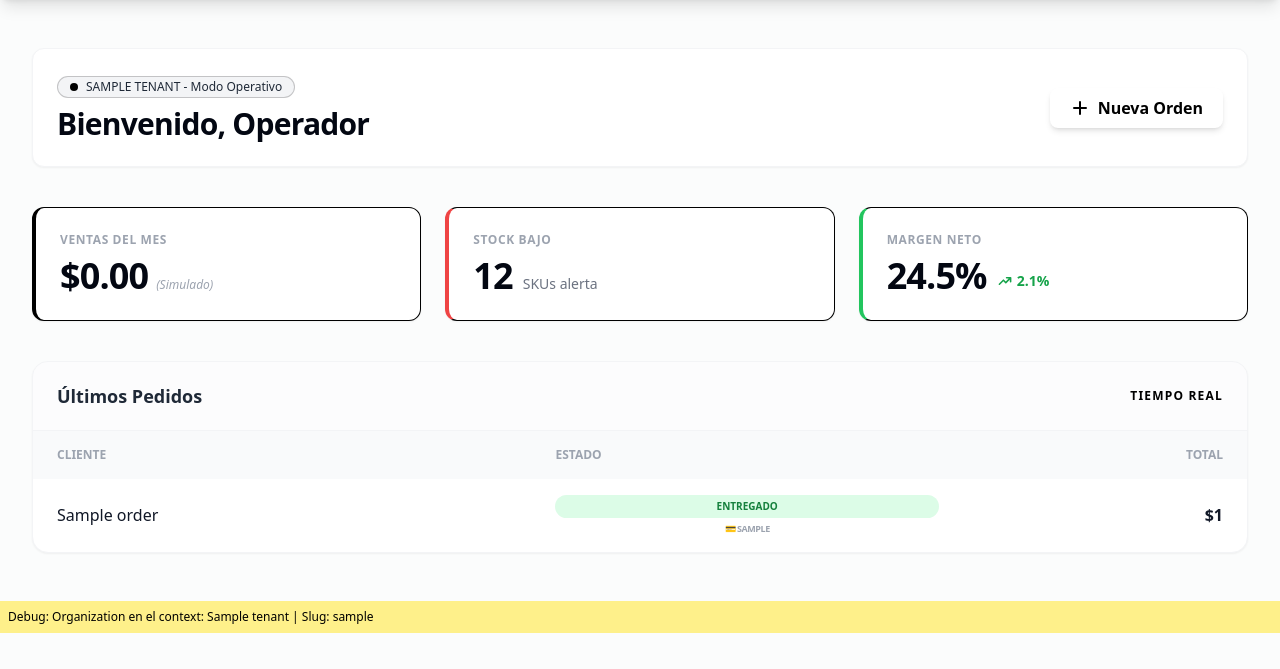
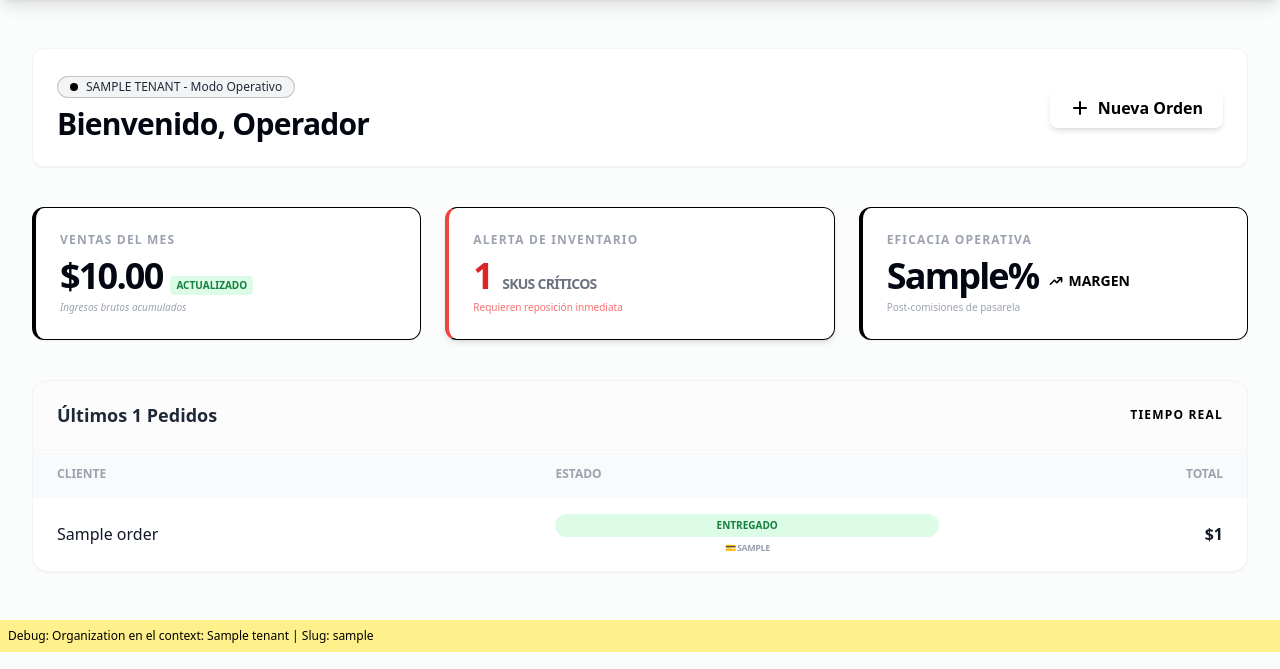
Before and after one commit to Sublian/nexus-oms-django, a Django app: template src/interfaces/web/templates/pages/dashboard_home.html in a window 1280 px wide. Shown: the part 81-750 px from the top of the page. Run offline with Django 5.2, Linux system fonts and the light colour scheme; the template is opened without the code that fills it: most values are stand-ins (such as "Sample title", 1, 10 or a date in 2020); grey boxes marked "Sample" are stand-in pictures; some libraries are stand-ins or nearby versions.

Commit message:
feat: live dashboard metrics
Replaced static cards with real-time data for Monthly Sales, Low Stock Alerts, and Net Margin calculation.

```diff
--- a/src/interfaces/web/templates/pages/dashboard_home.html
+++ b/src/interfaces/web/templates/pages/dashboard_home.html
@@ -18,40 +18,46 @@
     </button>
 </div>
 
+<!-- Segmento de tarjetas -->
 <div class="grid grid-cols-1 md:grid-cols-3 gap-6 mb-10">
+
     <div class="card-tenant">
-        <p class="text-xs text-gray-400 font-semibold uppercase tracking-wider">Ventas del Mes</p>
-        <div class="flex items-baseline mt-2">
-            <p class="text-4xl font-extrabold text-gray-950 tracking-tight">$0.00</p>
-            <span class="ml-2 text-xs text-gray-400 font-normal italic">(Simulado)</span>
+        <p class="text-xs text-gray-400 font-black uppercase tracking-widest">Ventas del Mes</p>
+        <div class="flex items-baseline mt-2 gap-2">
+            <p class="text-4xl font-black text-gray-950 tracking-tighter">${{ monthly_sales|floatformat:2 }}</p>
+            <span class="text-[10px] px-1.5 py-0.5 bg-green-100 text-green-700 rounded font-bold uppercase">Actualizado</span>
         </div>
+        <p class="text-[10px] text-gray-400 mt-1 italic">Ingresos brutos acumulados</p>
     </div>
 
-    <div class="card-tenant !border-l-red-500">
-        <p class="text-xs text-gray-400 font-semibold uppercase tracking-wider">STOCK BAJO</p>
+    <div class="card-tenant !border-l-red-500 shadow-md">
+        <p class="text-xs text-gray-400 font-black uppercase tracking-widest">Alerta de Inventario</p>
         <div class="flex items-baseline mt-2">
-            <p class="text-4xl font-extrabold text-gray-950 tracking-tight">12</p>
-            <span class="ml-2.5 text-sm text-gray-500 font-medium">SKUs alerta</span>
+            <p class="text-4xl font-black text-red-600 tracking-tighter">{{ low_stock_count }}</p>
+            <span class="ml-2.5 text-sm text-gray-500 font-bold uppercase tracking-tighter">SKUs Críticos</span>
         </div>
+        <p class="text-[10px] text-red-400 mt-1 font-medium">Requieren reposición inmediata</p>
     </div>
 
-    <div class="card-tenant !border-l-green-500">
-        <p class="text-xs text-gray-400 font-semibold uppercase tracking-wider">MARGEN NETO</p>
+    <div class="card-tenant !border-l-tenant-primary">
+        <p class="text-xs text-gray-400 font-black uppercase tracking-widest">Eficacia Operativa</p>
         <div class="flex items-baseline mt-2">
-            <p class="text-4xl font-extrabold text-gray-950 tracking-tight">24.5%</p>
-            <span class="ml-2.5 text-sm text-green-600 font-semibold flex items-center gap-1">
+            <p class="text-4xl font-black text-gray-950 tracking-tighter">{{ net_margin }}%</p>
+            <span class="ml-2.5 text-sm text-tenant-primary font-bold flex items-center gap-1">
                 <svg xmlns="http://www.w3.org/2000/svg" class="h-4 w-4" viewBox="0 0 20 20" fill="currentColor">
                     <path fill-rule="evenodd" d="M12 7a1 1 0 110-2h5a1 1 0 011 1v5a1 1 0 11-2 0V8.414l-4.293 4.293a1 1 0 01-1.414 0L8 10.414l-4.293 4.293a1 1 0 01-1.414-1.414l5-5a1 1 0 011.414 0L11 10.586 14.586 7H12z" clip-rule="evenodd" />
                 </svg>
-                2.1%
+                MARGEN
             </span>
         </div>
+        <p class="text-[10px] text-gray-400 mt-1">Post-comisiones de pasarela</p>
     </div>
 </div>
 
+<!-- Segmento ultimos pedidos con modal de detalle al hacer click -->
 <div class="bg-white rounded-2xl shadow-sm border border-gray-100 overflow-hidden">
     <div class="px-6 py-5 border-b border-gray-100 bg-gray-50/50 flex justify-between items-center">
-        <h3 class="font-bold text-lg text-gray-800">Últimos Pedidos</h3>
+        <h3 class="font-bold text-lg text-gray-800">Últimos {{ batch_size }} Pedidos</h3>
         <span class="text-xs font-bold text-tenant-primary uppercase tracking-widest">Tiempo Real</span>
     </div>
 
```
Also changed, not shown: src/interfaces/web/views.py (+46 -12 lines).
